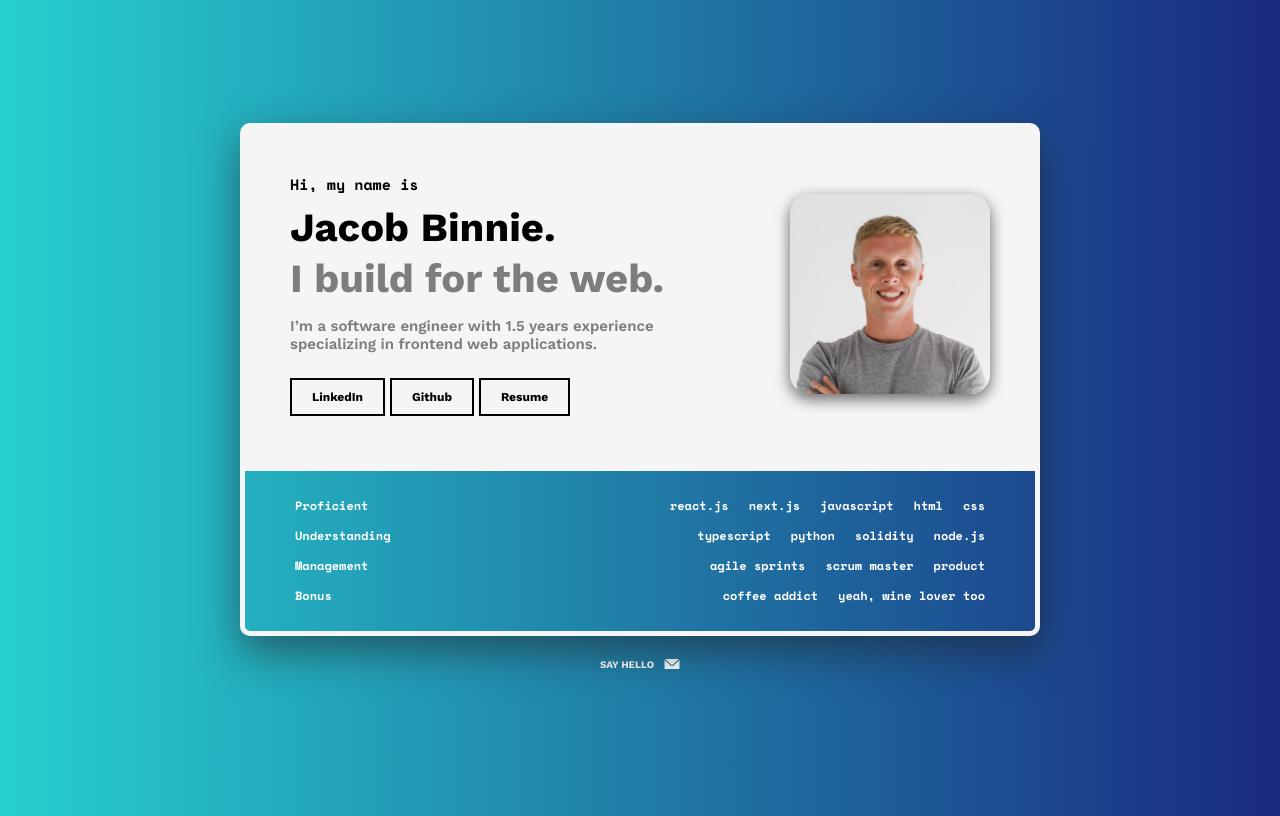
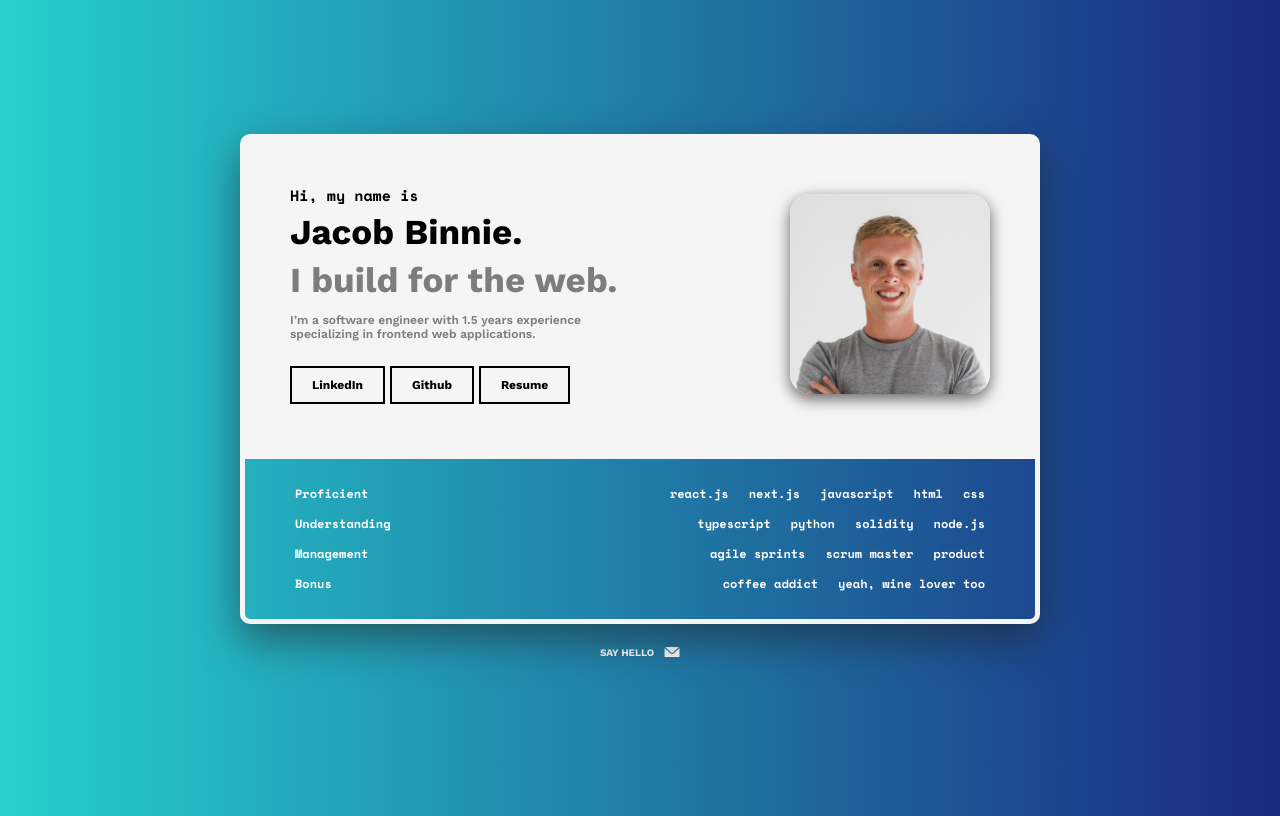
Before and after one commit to jacobbinnie/portfolio, a React (Create React App) app: page / in a window 1280 px wide. Built offline with nearby package versions, Linux system fonts and the light colour scheme.

Commit message:
improve spacing on desktop

```diff
--- a/src/components/Profile.css
+++ b/src/components/Profile.css
@@ -5,6 +5,7 @@
   border-bottom: none;
   text-align: left;
   max-width: 100%;
+  max-height: 400px;
   border-radius: 10px 10px 0px 0px;
   transform-style: preserve-3d;
 }
@@ -19,7 +20,7 @@
 }
 
 h1 {
-  font-size: 40px;
+  font-size: 35px;
 }
 
 .name {
@@ -37,7 +38,7 @@ h1 {
   font-weight: 600;
   margin-bottom: 25px;
   max-width: 80%;
-  font-size: 15px;
+  font-size: 12px;
   color: rgba(0, 0, 0, 0.492);
 }
 
```
